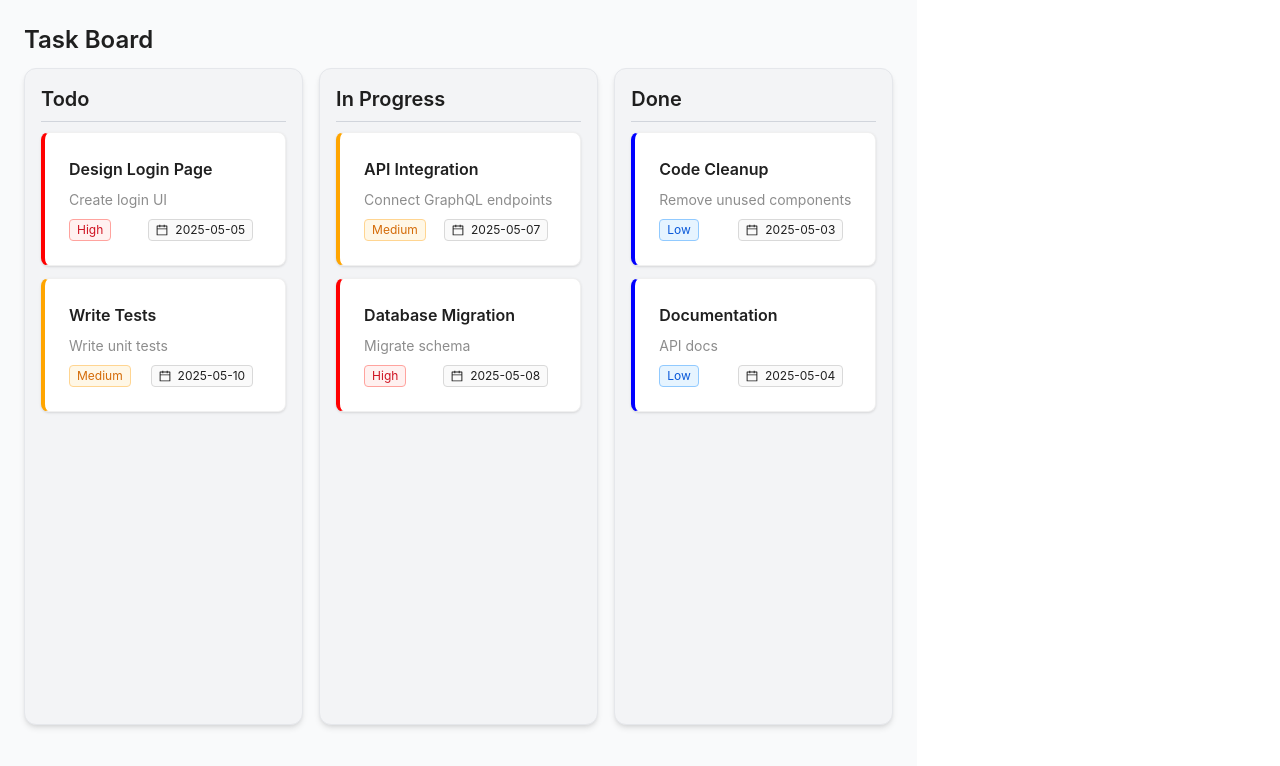
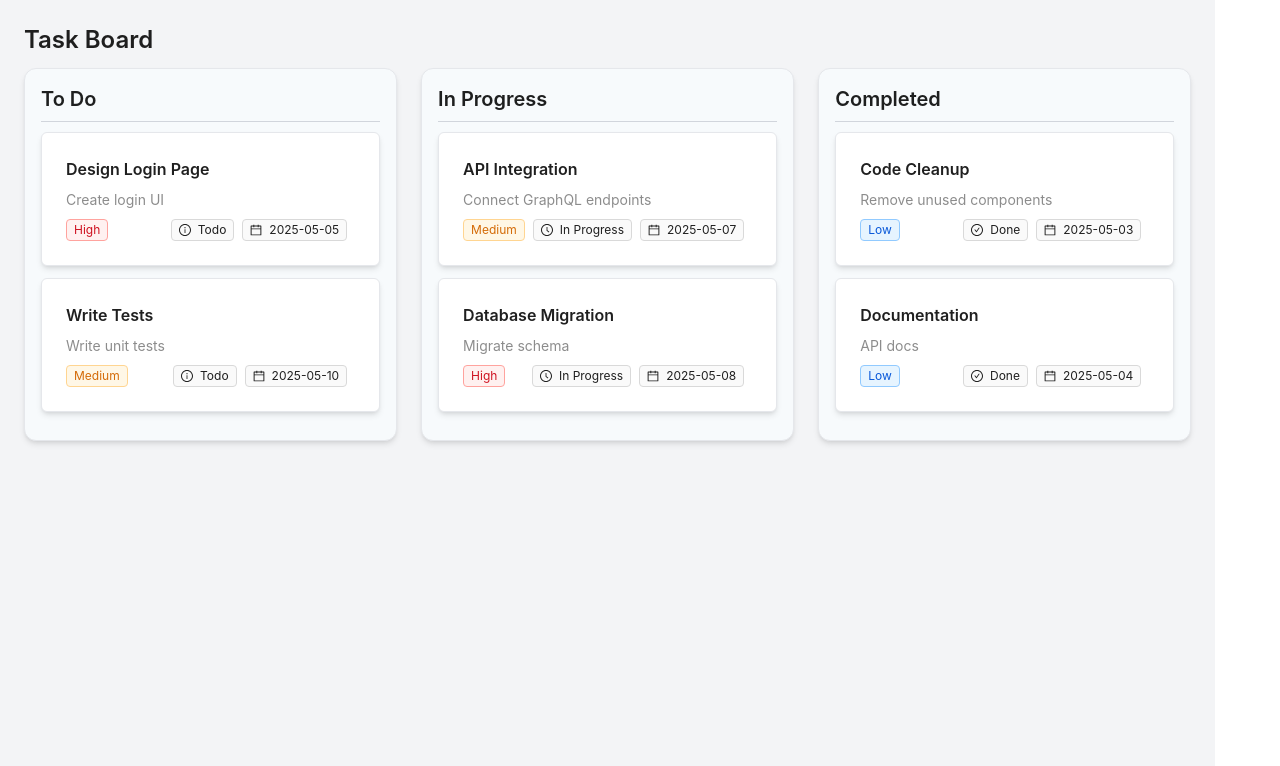
Before and after one commit to kavinrs01/task-manager, a React (Vite) app: page / in a window 1280 px wide. Shown: the top 766 px of the page. Built offline with nearby package versions, Linux system fonts and the light colour scheme.

Commit message:
animation and Ui update

```diff
--- a/package.json
+++ b/package.json
@@ -15,6 +15,7 @@
     "@dnd-kit/utilities": "^3.2.2",
     "@tailwindcss/vite": "^4.1.5",
     "antd": "^5.24.9",
+    "framer-motion": "^12.9.4",
     "lodash": "^4.17.21",
     "react": "^19.0.0",
     "react-dom": "^19.0.0",
--- a/src/App.tsx
+++ b/src/App.tsx
@@ -1,3 +1,9 @@
+import {
+  CalendarOutlined,
+  CheckCircleOutlined,
+  ClockCircleOutlined,
+  InfoCircleOutlined,
+} from "@ant-design/icons";
 import {
   closestCenter,
   DndContext,
@@ -13,8 +19,8 @@ import {
 } from "@dnd-kit/sortable";
 import { CSS } from "@dnd-kit/utilities";
 import { Card, Tag, Typography } from "antd";
-import { useState } from "react";
-import { CalendarOutlined } from "@ant-design/icons";
+import { AnimatePresence, motion } from "framer-motion";
+import { useEffect, useState } from "react";
 
 const { Title, Text } = Typography;
 
@@ -98,30 +104,76 @@ const getPriorityColor = (priority: Task["priority"]) => {
   }
 };
 
+// Card Animation Variants
+const cardVariants = {
+  hidden: { opacity: 0, y: -10 },
+  visible: { opacity: 1, y: 0, transition: { duration: 0.3 } },
+  exit: { opacity: 0, y: 10, transition: { duration: 0.2 } },
+};
+
 const SortableTaskCard = ({ task }: { task: Task }) => {
-  const { attributes, listeners, setNodeRef, transform, transition } =
-    useSortable({ id: task.id });
-  const style = { transform: CSS.Transform.toString(transform), transition };
+  const {
+    attributes,
+    listeners,
+    setNodeRef,
+    transform,
+    transition,
+    isDragging,
+  } = useSortable({ id: task.id });
+  const style = {
+    transform: CSS.Transform.toString(transform),
+    transition,
+    opacity: isDragging ? 0.7 : 1, // Reduced opacity while dragging
+  };
   const priorityColor = getPriorityColor(task.priority);
+
+  const getStatusIcon = (status: string) => {
+    switch (status) {
+      case "Todo":
+        return <InfoCircleOutlined />;
+      case "In Progress":
+        return <ClockCircleOutlined />;
+      case "Done":
+        return <CheckCircleOutlined />;
+      default:
+        return null;
+    }
+  };
+
   return (
-    <Card
+    <motion.div
       ref={setNodeRef}
-      style={{ ...style, borderLeft: `4px solid ${priorityColor}` }}
+      style={style}
       {...attributes}
       {...listeners}
-      className="!mb-3 bg-white shadow-sm border border-gray-300 hover:shadow-md transition-shadow duration-200 rounded-md"
+      variants={cardVariants}
+      initial="hidden"
+      animate="visible"
+      exit="exit"
+      className="!mb-3 bg-white shadow-md border border-gray-200 hover:shadow-lg transition-all duration-200 rounded-md" // Added hover effect
     >
-      <Title level={5}>{task.title}</Title>
-      <Text type="secondary" className="block mb-2">
+      <Card className="!border-0 !shadow-none">
+        <Title level={5} className="mb-1">
+          {task.title}
+        </Title>
+        <Text type="secondary" className="block mb-2 text-sm">
           {task.description}
         </Text>
         <div className="flex justify-between text-sm items-center">
-        <Tag color={priorityColor}>{task.priority}</Tag>
+          <Tag color={priorityColor} className="mr-2">
+            {task.priority}
+          </Tag>
+          <div className="flex items-center">
+            <Tag icon={getStatusIcon(task.status)} className="mr-2">
+              {task.status}
+            </Tag>
             <Tag icon={<CalendarOutlined />} className="flex items-center">
               {task.dueDate}
             </Tag>
           </div>
+        </div>
       </Card>
+    </motion.div>
   );
 };
 
@@ -133,22 +185,52 @@ const DroppableColumn = ({
   children: React.ReactNode;
 }) => {
   const { isOver, setNodeRef } = useDroppable({ id: status });
-  const backgroundColor = isOver ? "bg-blue-50" : "bg-gray-100";
+  const [highlighted, setHighlighted] = useState(false);
+
+  // Use useEffect to apply the highlight class
+  useEffect(() => {
+    if (isOver) {
+      setHighlighted(true);
+      const timer = setTimeout(() => setHighlighted(false), 300); // Short duration
+      return () => clearTimeout(timer);
+    }
+  }, [isOver]);
+
+  const getStatusTitle = (status: string) => {
+    switch (status) {
+      case "Todo":
+        return "To Do";
+      case "In Progress":
+        return "In Progress";
+      case "Done":
+        return "Completed";
+      default:
+        return status;
+    }
+  };
 
   return (
-    <div
+    <motion.div
       ref={setNodeRef}
       id={status}
-      className={`rounded-xl p-4 shadow-md min-h-[300px] pb-[300px] border border-gray-200 ${backgroundColor} transition-colors duration-200`}
+      className={`rounded-xl p-4 shadow-md min-h-[300px] border border-gray-200 transition-colors duration-200 ${
+        highlighted ? "bg-blue-100 border-blue-300" : "bg-gray-100"
+      }`}
+      animate={{
+        backgroundColor: isOver
+          ? "rgba(191, 219, 254, 0.3)" // Lighter blue highlight
+          : "rgba(247, 250, 252, 1)", // Tailwind's gray-100 as rgba
+        borderColor: isOver ? "#93c5fd" : "#e5e7eb", // Tailwind's blue-300 and gray-200
+      }}
     >
       <Title
         level={4}
-        className="mb-4 text-gray-700 font-semibold text-lg border-b border-gray-300 pb-2"
+        className="mb-4 text-gray-800 font-semibold text-lg border-b border-gray-300 pb-2"
       >
-        {status}
+        {getStatusTitle(status)}
       </Title>
-      {children}
-    </div>
+      <AnimatePresence>{children}</AnimatePresence>
+    </motion.div>
   );
 };
 
@@ -215,7 +297,7 @@ export default function BoardView() {
   const activeTask = tasks.find((t) => t.id === activeTaskId) || null;
 
   return (
-    <div className="p-6 bg-gray-50 min-h-screen">
+    <div className="p-6 bg-gray-100 min-h-screen">
       <Title level={3} className="text-gray-800 mb-6">
         Task Board
       </Title>
@@ -224,7 +306,7 @@ export default function BoardView() {
         onDragStart={handleDragStart}
         onDragEnd={handleDragEnd}
       >
-        <div className="grid grid-cols-1 md:grid-cols-3 gap-4">
+        <div className="grid grid-cols-1 md:grid-cols-3 gap-6">
           {statuses.map((status) => {
             const filteredTasks = tasks
               .filter((t) => t.status === status)
@@ -247,7 +329,7 @@ export default function BoardView() {
         </div>
         <DragOverlay>
           {activeTask && (
-            <div className="opacity-75">
+            <div className="opacity-80 shadow-lg">
               <SortableTaskCard task={activeTask} />
             </div>
           )}
```
Also changed, not shown: 1 other file (tests, documents, lock files or other folders). Lines whose indentation alone changed are shown as unchanged.
